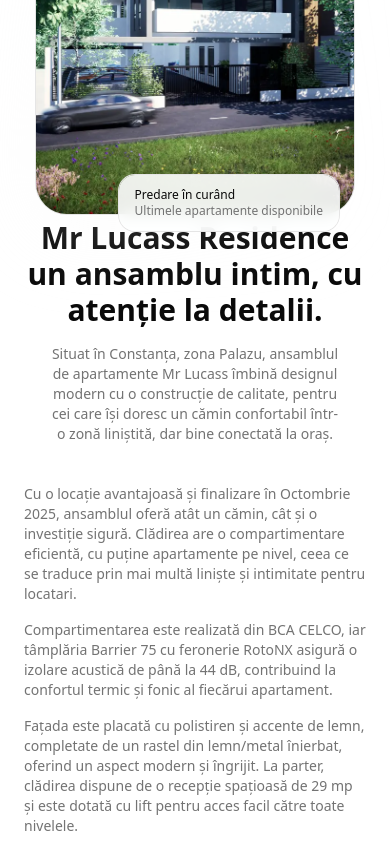
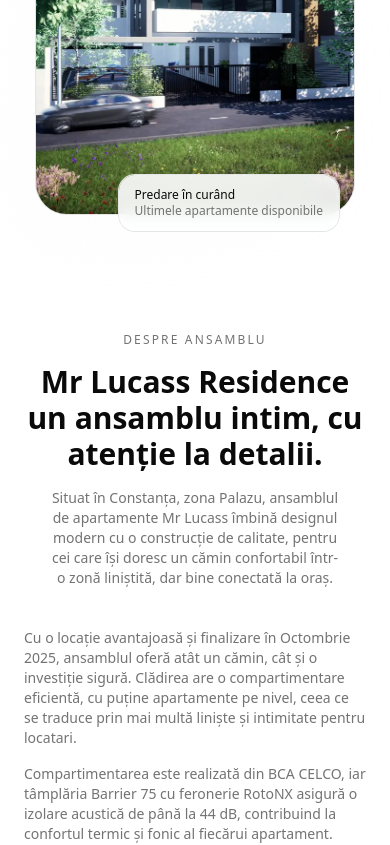
Before and after one commit to alexvieru1/mr-lucass, a Next.js app: page / in a window 390 px wide. Shown: the part 720-1565 px from the top of the page. Built offline with nearby package versions, Linux system fonts and the light colour scheme.

Commit message:
fixed padding

```diff
--- a/components/sections/despre-noi.tsx
+++ b/components/sections/despre-noi.tsx
@@ -4,7 +4,7 @@
   return (
     <section
       id="despre-noi"
-      className="scroll-section bg-background py-16 md:py-24"
+      className="scroll-section bg-background py-52 md:py-24"
     >
       <div className="container max-w-5xl space-y-10 px-6 md:px-10 lg:px-16">
         {/* Header */}
--- a/components/sections/hero.tsx
+++ b/components/sections/hero.tsx
@@ -9,7 +9,7 @@
 export function Hero() {
   return (
     <section className="relative isolate flex h-screen w-full bg-linear-to-t from-background via-background to-muted/60">
-      <div className="container flex min-h-[72vh] flex-col items-center gap-10 px-6 pt-24 pb-16 md:flex-row md:justify-between md:py-20 md:px-10 lg:px-16">
+      <div className="container flex min-h-[72vh] flex-col items-center gap-10 px-6 pt-24 pb-24 md:flex-row md:justify-between md:py-20 md:px-10 lg:px-16">
         {/* Text column */}
         <motion.div
           initial={{ opacity: 0, y: 24 }}
```
